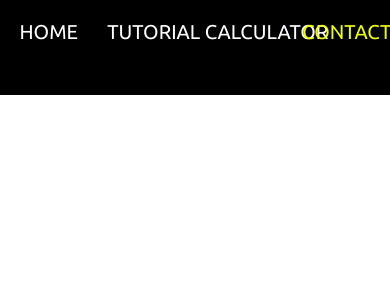
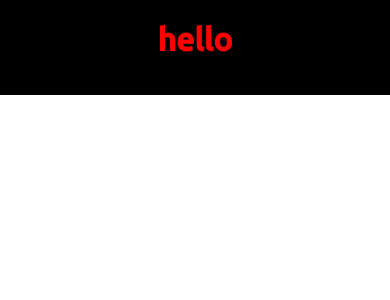
Before and after one commit to fabiolorenzi/acoustic-calculator, a React (Create React App) app: page /contacts in a window 390 px wide. Shown: the top 300 px of the page. Built offline with nearby package versions, Linux system fonts and the light colour scheme.

Commit message:
implementing BurgerMenu component

```diff
--- /dev/null
+++ b/src/components/BurgerMenu.jsx
@@ -0,0 +1,12 @@
+import React, { useState } from "react";
+import "./BurgerMenu.style.css";
+
+function BurgerMenu() {
+    const [open, setopen] = useState(false);
+
+    return(
+        <div className="burgerMenu"><h1>hello</h1></div>
+    );
+};
+
+export default BurgerMenu;
--- a/src/components/Header.jsx
+++ b/src/components/Header.jsx
@@ -1,6 +1,7 @@
 import React from "react";
 import { NavLink } from "react-router-dom";
 import "./Header.style.css";
+import BurgerMenu from "./BurgerMenu.jsx";
 
 function Header() {
     return(
@@ -9,6 +10,7 @@ function Header() {
             <NavLink to="/tutorial" className="menu1" activeClassName="activeMenu1">TUTORIAL</NavLink>
             <NavLink to="/calculator" className="menu1" activeClassName="activeMenu1">CALCULATOR</NavLink>
             <NavLink to="/contacts" className="menu1" activeClassName="activeMenu1">CONTACTS</NavLink>
+            <BurgerMenu />
         </div>
     );
 };
--- a/src/components/Header.style.css
+++ b/src/components/Header.style.css
@@ -35,3 +35,18 @@
 .activeMenu1 {
     color: #eeff00;
 }
+
+.burgerMenu {
+    display: none;
+}
+
+@media only screen and (max-width: 860px) {
+    .menu1 {
+        display: none;
+    }
+
+    .burgerMenu {
+        display: block;
+        color: red;
+    }
+}
```
Also changed, not shown: src/components/BurgerMenu.style.css (added).
